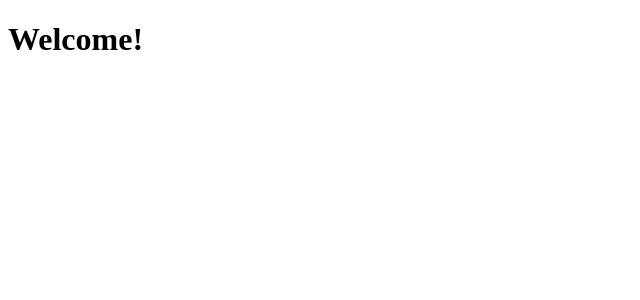
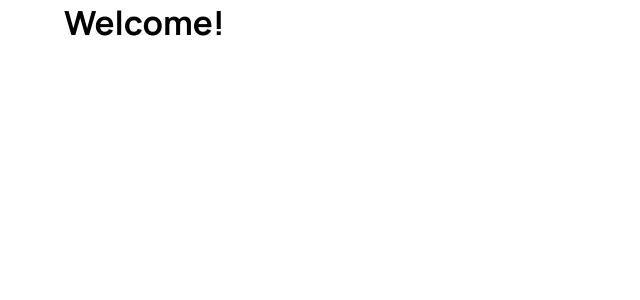
Before and after one commit to benxene/7days-50projects, a Next.js app: page / in a window 1280 px wide. Shown: the top 300 px of the page, without its empty margins (0-640 px from the left). Built offline with nearby package versions, Linux system fonts and the light colour scheme.

Commit message:
added global styling

```diff
--- /dev/null
+++ b/src/components/Utilities.tsx
@@ -0,0 +1,10 @@
+import styled from 'styled-components';
+
+export const Container = styled.div`
+  max-width: 120rem;
+  margin: 0 auto;
+
+  @media (max-width: 100rem) {
+    max-width: 90%;
+  }
+`;
--- /dev/null
+++ b/src/constants/theme.ts
@@ -0,0 +1,4 @@
+export const colors = {
+  primary: '#2d6cdf',
+  secondary: '#fc5c9c'
+};
--- a/src/pages/_app.tsx
+++ b/src/pages/_app.tsx
@@ -1,16 +1,41 @@
 import Head from 'next/head';
 import type { AppProps } from 'next/app';
+import { createGlobalStyle } from 'styled-components';
 
-function MyApp({ Component, pageProps }: AppProps) {
-  // TODO: Write Global styles
+import { colors } from '../constants/theme';
+
+export default function App({ Component, pageProps }: AppProps) {
   return (
     <>
       <Head>
         <link rel='icon' href='favicon.png' sizes='16x16 28x28 32x32' type='image/png' />
+        <link rel='preconnect' href='https://fonts.gstatic.com' />
+        <link href='https://fonts.googleapis.com/css2?family=Manrope:wght@300;400;700&display=swap' rel='stylesheet' />
       </Head>
+      <GlobalStyle />
       <Component {...pageProps} />
     </>
   );
 }
 
-export default MyApp;
+const GlobalStyle = createGlobalStyle`
+    *, *::after, *::before {
+      margin: 0;
+      padding: 0;
+      box-sizing: border-box;
+    }
+
+    html {
+      font-size: 65%;
+    }
+
+    body {
+      font-family: Manrope, sans-serif;
+      font-size: 1.6rem;
+    }
+
+    a {
+      color: ${colors.secondary};
+      text-decoration: none;
+    }
+  `;
--- a/src/pages/index.tsx
+++ b/src/pages/index.tsx
@@ -1,13 +1,17 @@
 import Head from 'next/head';
+import styled from 'styled-components';
+
+import { Container } from '../components/Utilities';
 
 export default function Home() {
-  // TODO: Create a nice Landing Page
   return (
     <>
       <Head>
         <title>7 Days 50 Projects</title>
       </Head>
-      <h1>Welcome!</h1>
+      <Container>
+        <h1>Welcome!</h1>
+      </Container>
     </>
   );
 }
```
